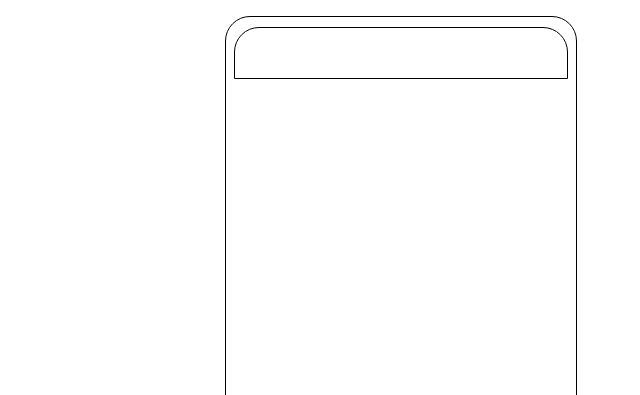
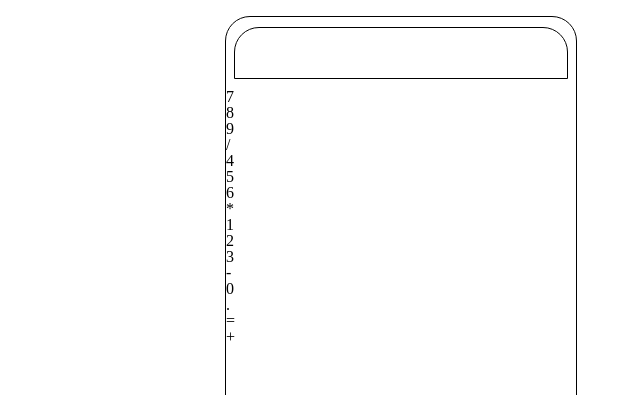
Before and after one commit to benjorama/calculator, a plain HTML site: page index.html in a window 1280 px wide. Shown: the top 395 px of the page, 239-879 px from the left. Drawn offline with Linux system fonts and the light colour scheme.

Commit message:
Create keys from div elements.

```diff
--- a/index.html
+++ b/index.html
@@ -10,7 +10,24 @@
     <h1>Calculator</h1>
     <div class="body">
       <div class="display"></div>
-      <div class="keypad"></div>
+      <div class="keypad">
+        <div class="key digit">7</div>
+        <div class="key digit">8</div>
+        <div class="key digit">9</div>
+        <div class="key operator">/</div>
+        <div class="key digit">4</div>
+        <div class="key digit">5</div>
+        <div class="key digit">6</div>
+        <div class="key operator">*</div>
+        <div class="key digit">1</div>
+        <div class="key digit">2</div>
+        <div class="key digit">3</div>
+        <div class="key operator">-</div>
+        <div class="key digit">0</div>
+        <div class="key decimal">.</div>
+        <div class="key equal">=</div>
+        <div class="key operator">+</div>
+      </div>
     </div>
   </body>
   <script type="text/javascript" src="calculator.js"></script>
```
